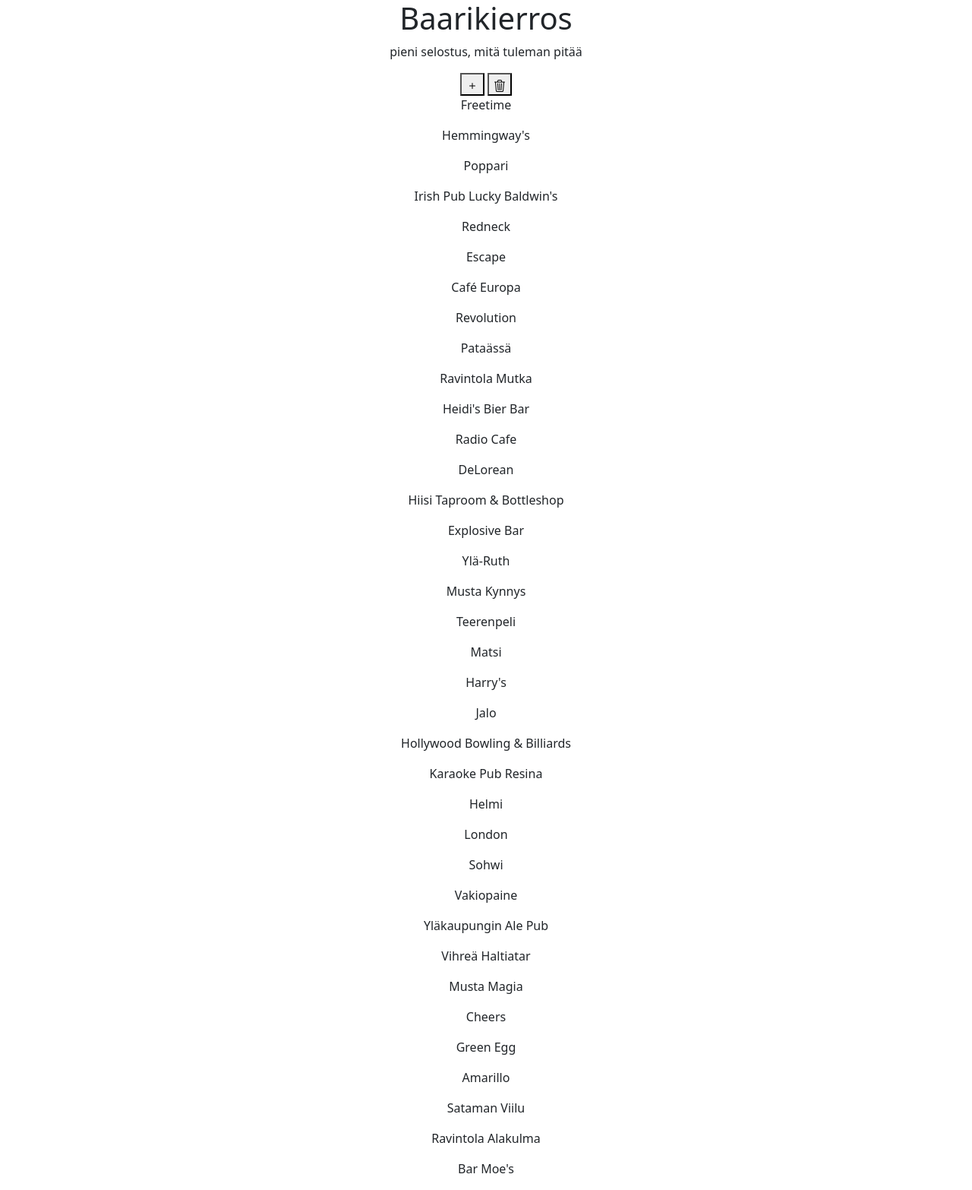
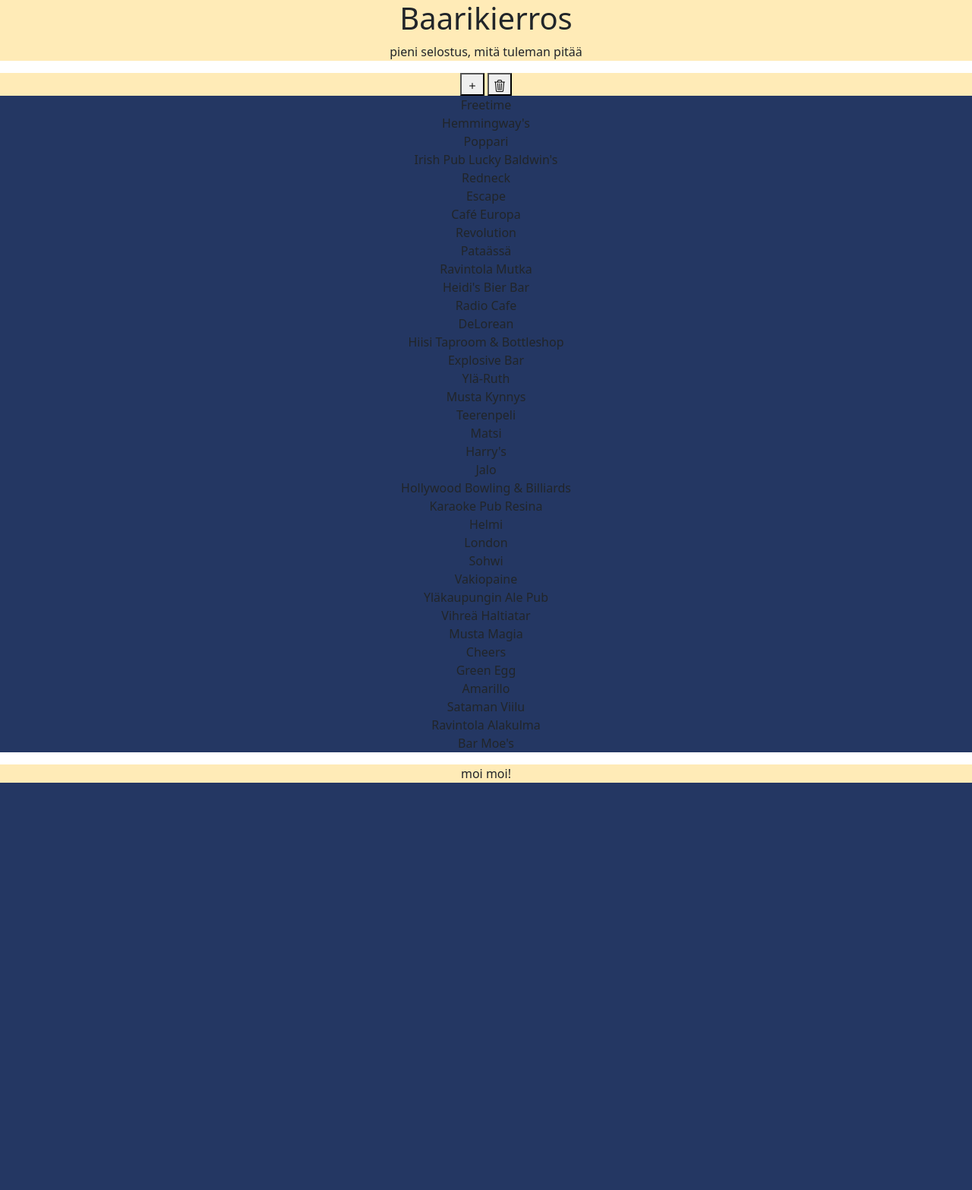
Before and after one commit to jjalaitinen/kaljakierros, a Flask app: page / in a window 1280 px wide. Shown: the whole page at 76% size. After the commit the page ends 1030 px from the top, so only its background shows below. Run offline with Flask 2, Linux system fonts and the light colour scheme.

Commit message:
muutoksia tyylitiedostoihin

```diff
--- a/static/toiminta.js
+++ b/static/toiminta.js
@@ -2,9 +2,9 @@
 function luo_baari_elementti(baari) {
   let li = $("<li></li>");
   let div = $("<div></div>");
-  let p = $("<p></p>").text(baari.nimi);
+  let div_sisempi = $("<div></div>").text(baari.nimi);
 
-  let baarilista_elementti = li.append(div).append(p);
+  let baarilista_elementti = li.append(div).append(div_sisempi);
   return baarilista_elementti;
 }
 
--- a/static/tyylit.css
+++ b/static/tyylit.css
@@ -1,5 +1,17 @@
 ul {
   list-style-type: none;
   padding: 0;
-  margin: 0;
+  margin-bottom: 0;
 }
+#alkujorinat {
+  background-color: #ffebb7;
+}
+#toiminnallisuus {
+  background-color: #ffebb7;
+}
+#baari_info {
+  background-color: #243763;
+}
+#loppuhorinat {
+  background-color: #ffebb7;
+}
--- a/templates/index.html
+++ b/templates/index.html
@@ -25,7 +25,7 @@
   <body class="text-center">
     <div id="alkujorinat">
       <h1>Baarikierros</h1>
-      <p>pieni selostus, mitä tuleman pitää</p>
+      <p class="mb-0">pieni selostus, mitä tuleman pitää</p>
     </div>
 
     <div id="toiminnallisuus">
@@ -66,6 +66,8 @@
       <ul id="kaikki_baarit" class="list-unstyled"></ul>
     </div>
 
-    <div id="loppuhorinat"></div>
+    <div id="loppuhorinat">
+      <div>moi moi!</div>
+    </div>
   </body>
 </html>
```
